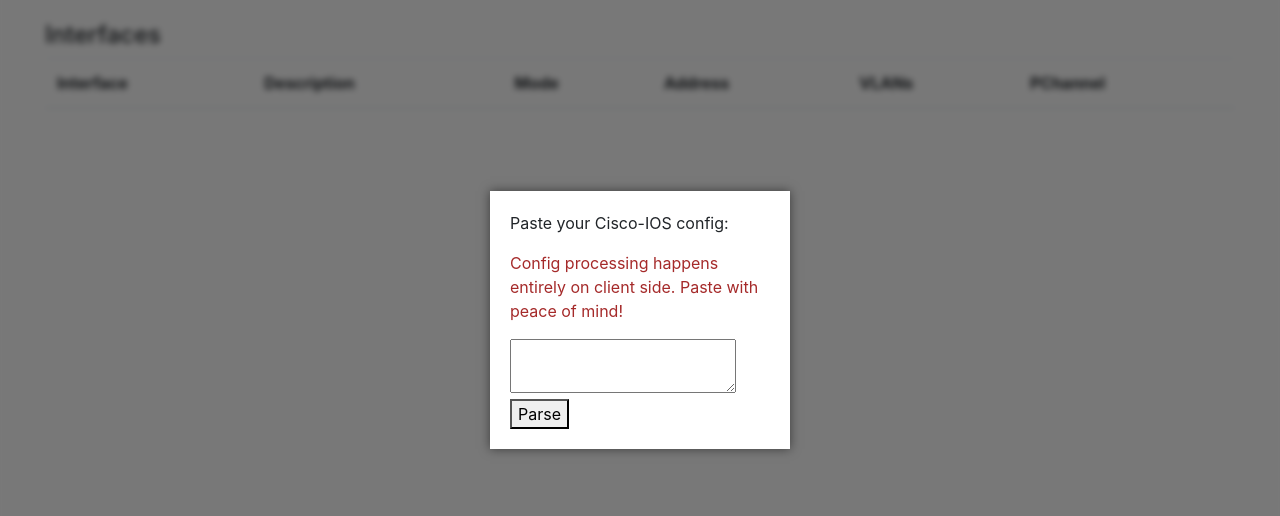
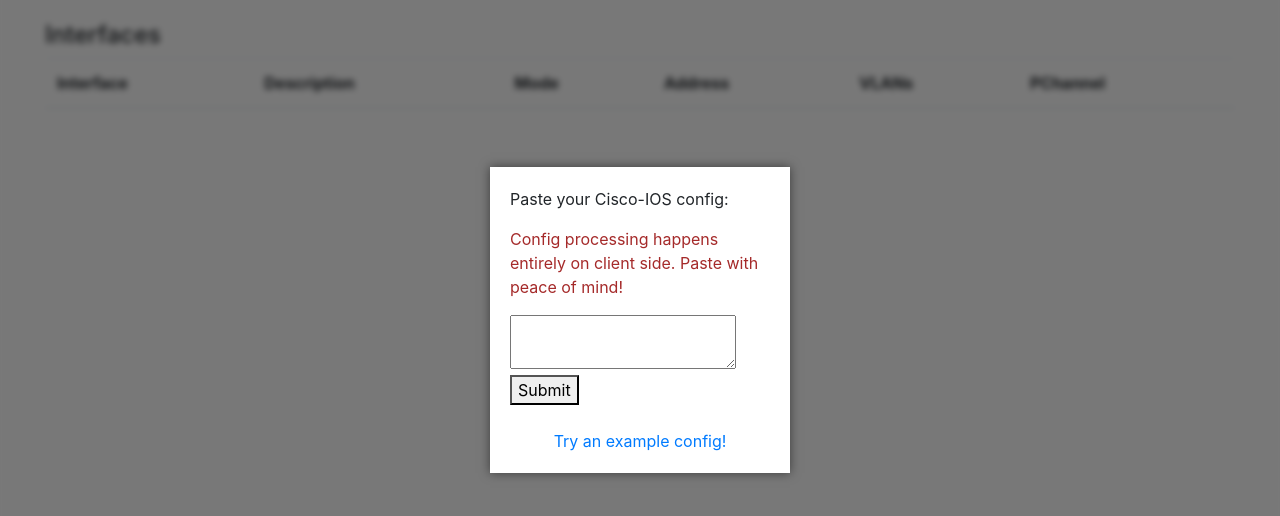
Before and after one commit to AdamSpera/configconsult, a plain HTML site: page templates/index.html in a window 1280 px wide. Shown: the part 80-596 px from the top of the page. Drawn offline with nearby package versions, Linux system fonts and the light colour scheme.

Commit message:
Add example configuration and update button text

```diff
--- a/static/js/dialog.js
+++ b/static/js/dialog.js
@@ -1,3 +1,129 @@
+
+var exampleConfig = `Current configuration : 3456 bytes
+!
+version 15.2
+hostname ExampleRouter
+boot system flash:packages.conf
+!
+ip name-server 10.160.10.15 10.160.10.16
+ip domain name example.com
+license boot level network-advantage
+!
+vtp mode server
+vtp domain ExampleDomain
+!
+!
+spanning-tree mode rapid-pvst
+!
+vlan 10
+ name Upstream
+!
+vlan 20
+ name Deadend
+!
+vlan 30
+!
+vlan 40
+ name Admin
+!
+vlan 79
+ name Phones
+!
+vlan 141
+ name Marcomm
+!
+!
+interface Vlan10
+ description Sales VLAN Interface
+ ip address 192.168.10.1 255.255.255.0
+ no shutdown
+!
+interface Vlan20
+ description IT VLAN Interface
+ no shutdown
+!
+interface Vlan30
+ description Marketing VLAN Interface
+ ip address 192.168.30.1 255.255.255.0
+ no shutdown
+!
+interface Vlan40
+ description HR VLAN Interface
+ no shutdown
+!
+!
+interface GigabitEthernet0/0
+ description Trunk to Switch A
+ switchport trunk encapsulation dot1q
+ channel-group 3 mode active
+ switchport mode trunk
+ switchport nonegotiate
+!
+interface GigabitEthernet0/1
+ description Access port to Sales PC
+ switchport mode access
+ switchport access vlan 10
+!
+interface GigabitEthernet0/2
+ description Shutdown unused port
+ switchport mode trunk
+ switchport trunk allowed vlan 20,40
+ switchport trunk allowed vlan add 105-170
+ channel-group 1 mode active
+ shutdown
+!
+interface GigabitEthernet0/3
+ description Trunk to Switch B
+ switchport trunk encapsulation dot1q
+ switchport mode trunk
+ switchport trunk allowed vlan 10,20,30
+ switchport trunk allowed vlan add 109
+ channel-group 1 mode active
+!
+interface GigabitEthernet0/4
+ description Access port to HR PC
+ switchport mode access
+ switchport access vlan 40
+ shutdown
+!
+!
+interface Port-channel1
+ description Link Aggregation to Server
+ switchport mode trunk
+ switchport trunk allowed vlan 10,30
+!
+interface TwentyFiveGig2/1
+ no shutdown
+ no switchport
+ ip address 192.168.1.25 255.255.255.0
+!
+interface TwentyFiveGig2/2
+ no shutdown
+ no switchport
+ ip address 192.168.1.160 255.255.255.0
+!
+interface Port-channel2
+ description Link Aggregation to Backup Server
+ switchport mode access
+ switchport access vlan 20
+ shutdown
+!
+interface Port-channel3
+ description Link Aggregation to Backup Server
+ switchport mode access
+ switchport access vlan 20
+ no shutdown
+!
+ntp server 192.168.100.1
+!
+ip domain-name example.com
+ip name-server 192.168.100.2
+!
+ip route 0.0.0.0 0.0.0.0 192.168.1.10
+!
+ip default-gateway 192.168.1.10
+!
+end`;
 
 $(document).ready(function () {
 
@@ -15,4 +141,9 @@
 
   });
 
+  $("#example").on("click", function () {
+    $("#inputField").val(exampleConfig);
+    $(this).off("click");
+  });
+
 });
--- a/static/js/populateInterfaces.js
+++ b/static/js/populateInterfaces.js
@@ -57,7 +57,6 @@
       // vlans
       var td = $("<td>");
       var vlans = intf.vlans.split(',');
-      console.log(vlans);
 
       for (let i = 0; i < vlans.length; i++) {
         let vlan = vlans[i].trim();
--- a/templates/index.html
+++ b/templates/index.html
@@ -28,7 +28,9 @@
     <p>Paste your Cisco-IOS config:</p>
     <p style="color: brown;">Config processing happens entirely on client side. Paste with peace of mind!</p>
     <textarea id="inputField"></textarea>
-    <button id="submitBtn">Parse</button>
+    <button id="submitBtn">Submit</button>
+    <br><br>
+    <div class="text-center"><a href="#" id="example">Try an example config!</a></div>
   </div>
   <div id="overlay" class="overlay"></div>
 
@@ -49,6 +51,7 @@
                 <button>Interfaces</button>
                 <button>Port Channels</button>
                 <button>Details</button>
+                <!-- <button>Live View</button> -->
               </nav>
             </div>
           </div>
@@ -56,7 +59,6 @@
 
         <section id="section-vlans">
           <h4>VLANs</h4>
-          <p>Note: VLAN IDs that are applied to interfaces as an element within a range of vlans will not alert as not applied.</p>
           <table class="table">
             <thead>
               <tr>
@@ -93,7 +95,7 @@
 
         <section id="section-portchannels">
           <h4>Port Channels</h4>
-          <p>Note: Port channels that have vlan ranged added to them will not be cross checked with VLAN declarations.</p>
+          <p>Note: Port channel members' vlans are not cross referenced to their trunked vlans.</p>
           <table class="table">
             <thead>
               <tr>
@@ -120,6 +122,10 @@
           </table>
         </section>
 
+        <section id="section-liveview">
+          <!-- Add to DOM here -->
+        </section>
+
       </div>
     </div>
   </div>
```
